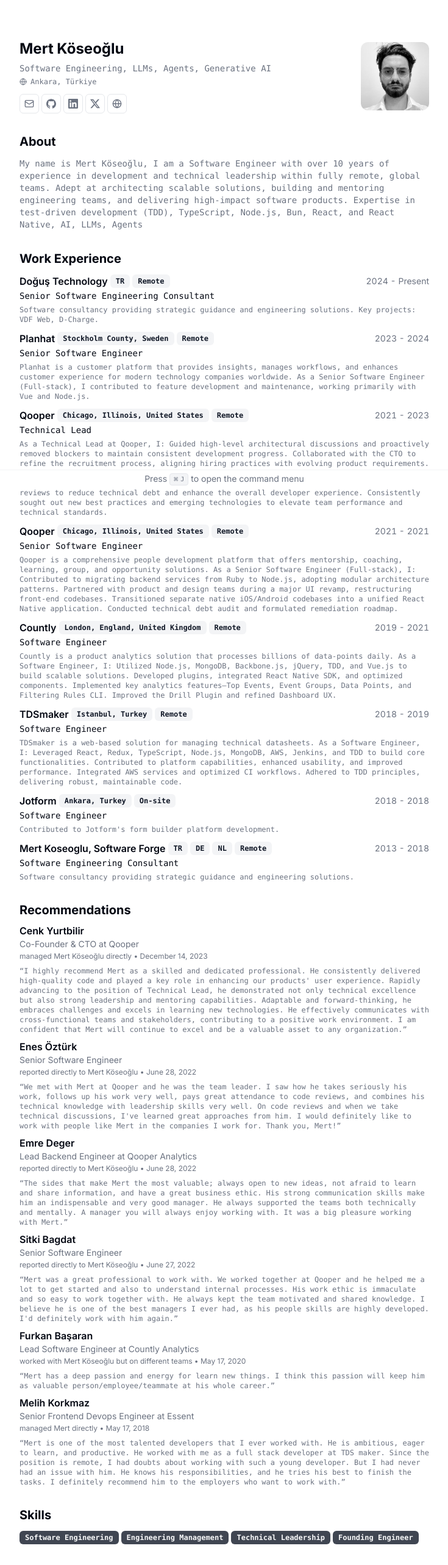
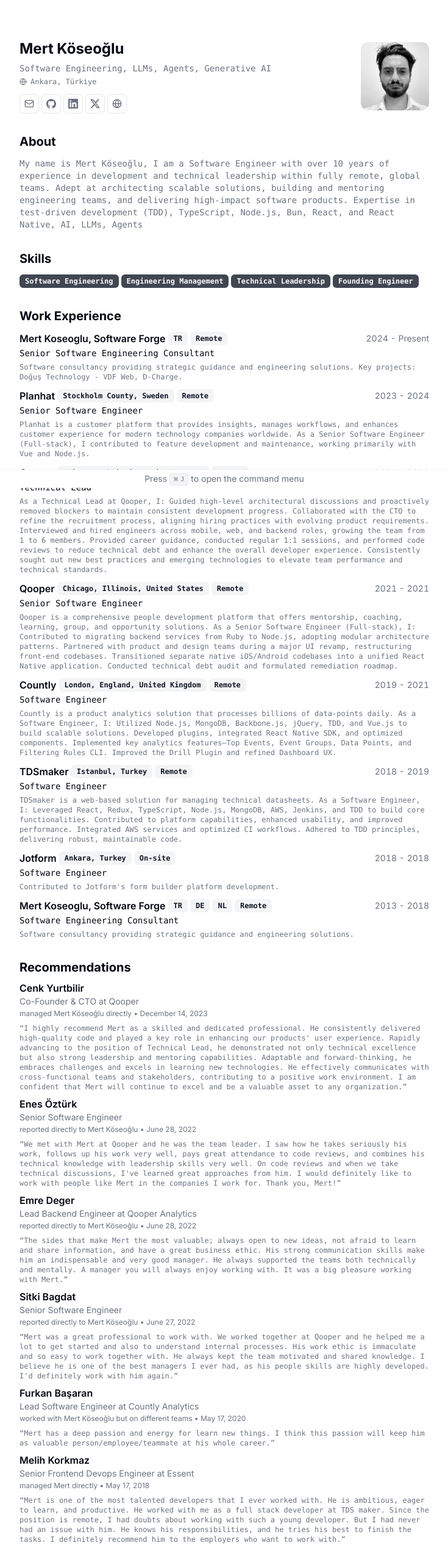
Before and after one commit to mksglu/mksg.lu, a Next.js app: page / in a window 1280 px wide. Shown: the top 2566 px of the page at 61% size, without its empty margins (272-1007 px from the left). Built offline with nearby package versions, Linux system fonts and the light colour scheme.

Commit message:
chore(ci): trigger

```diff
--- a/src/app/page.tsx
+++ b/src/app/page.tsx
@@ -113,6 +113,18 @@
             {RESUME_DATA.summary}
           </p>
         </Section>
+        <Section className="print:break-inside-avoid">
+          <h2 className="text-xl font-bold">Skills</h2>
+          <div className="flex flex-wrap gap-1">
+            {RESUME_DATA.skills.map((skill) => {
+              return (
+                <Badge className="print:text-[10px]" key={skill}>
+                  {skill}
+                </Badge>
+              );
+            })}
+          </div>
+        </Section>
         <Section>
           <h2 className="text-xl font-bold">Work Experience</h2>
           {RESUME_DATA.work.map((work) => {
@@ -187,18 +199,6 @@
             );
           })}
         </Section> */}
-        <Section className="print:break-inside-avoid">
-          <h2 className="text-xl font-bold">Skills</h2>
-          <div className="flex flex-wrap gap-1">
-            {RESUME_DATA.skills.map((skill) => {
-              return (
-                <Badge className="print:text-[10px]" key={skill}>
-                  {skill}
-                </Badge>
-              );
-            })}
-          </div>
-        </Section>
         <Section className="scroll-mb-16 print:break-inside-avoid">
           <h2 className="text-xl font-bold">Projects</h2>
           <div className="-mx-3 grid grid-cols-1 gap-3 print:grid-cols-3 print:gap-2 md:grid-cols-2 lg:grid-cols-3">
--- a/src/data/resume-data.tsx
+++ b/src/data/resume-data.tsx
@@ -34,7 +34,7 @@
   },
   work: [
     {
-      company: "Doğuş Technology",
+      company: "Mert Koseoglu, Software Forge",
       link: "https://mksg.lu",
       badges: ["TR", "Remote"],
       title: "Senior Software Engineering Consultant",
@@ -42,7 +42,7 @@
       start: "2024",
       end: null,
       description:
-        "Software consultancy providing strategic guidance and engineering solutions. Key projects: VDF Web, D-Charge.",
+        "Software consultancy providing strategic guidance and engineering solutions. Key projects: Doğuş Technology - VDF Web, D-Charge.",
     },
     {
       company: "Planhat",
```
